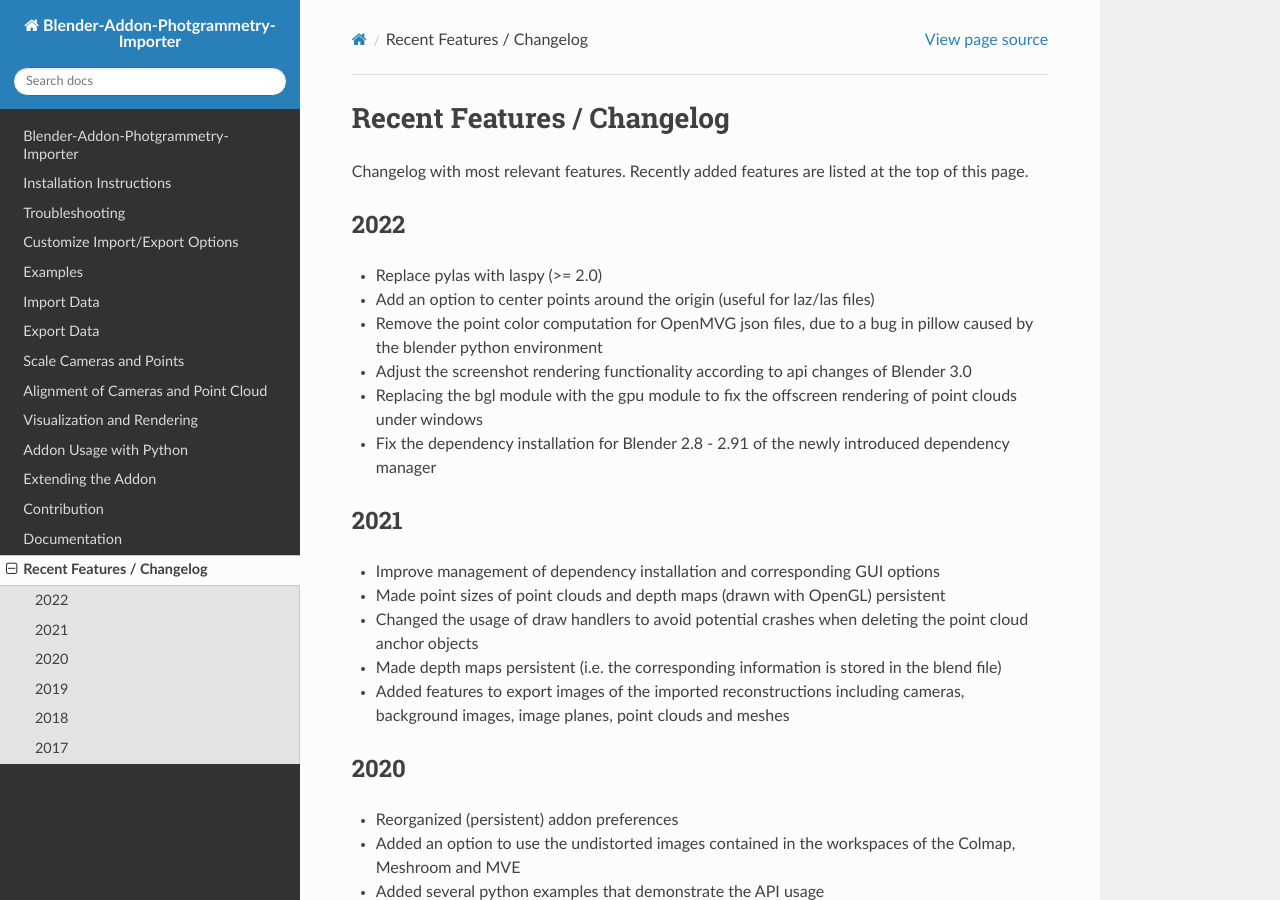
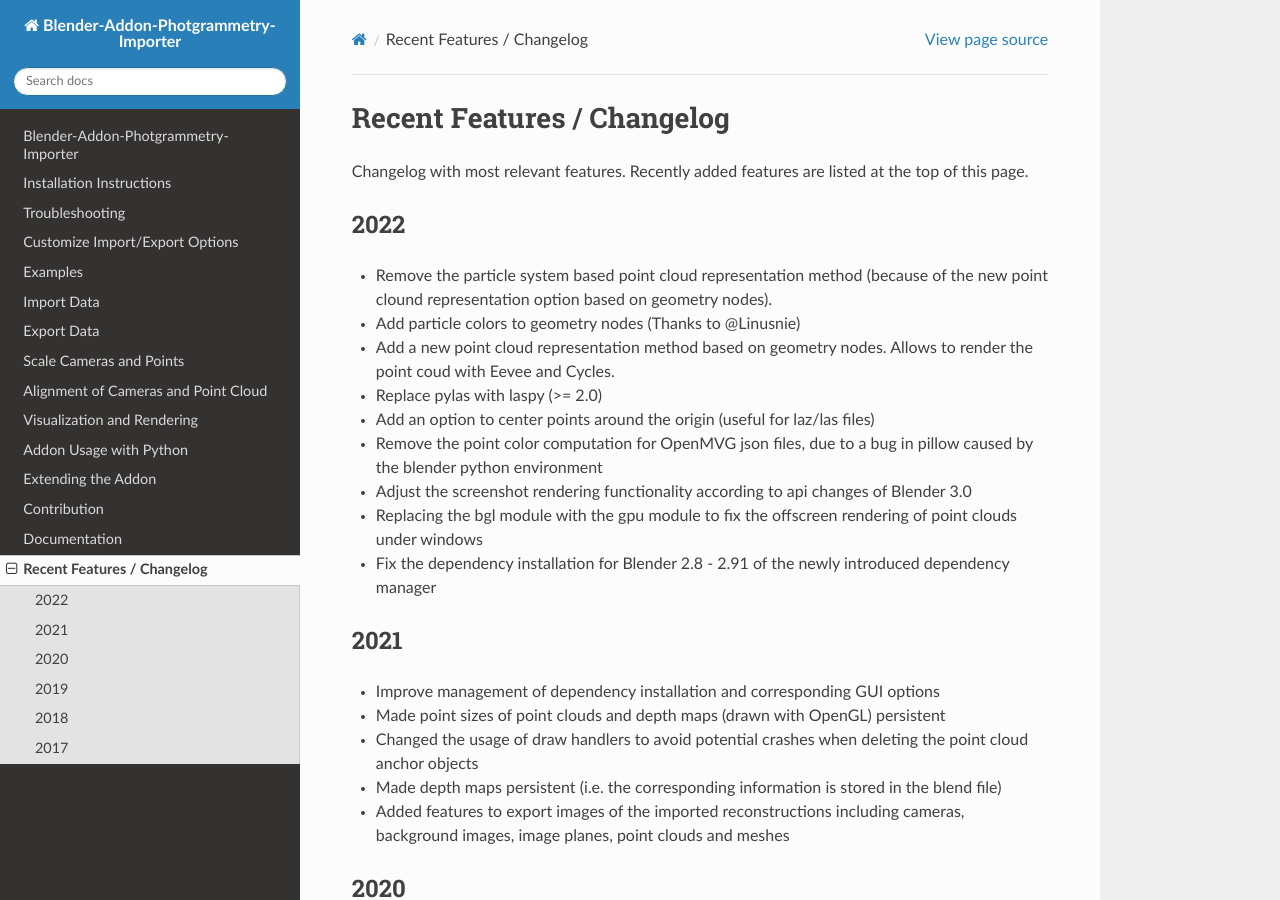
Before and after one commit to SBCV/Blender-Addon-Photogrammetry-Importer, a Sphinx documentation site: the page built from doc/sphinx/source/changelog.rst, in a window 1280 px wide and 900 px high. Built offline with Sphinx 7.4.7 and the Read the Docs theme 2.0.0, drawn with Linux system fonts in a browser that asks for light colours; pages that are not in the unit, such as notebooks, are missing from menus.

Commit message:
Update changelog

```diff
--- a/doc/sphinx/source/changelog.rst
+++ b/doc/sphinx/source/changelog.rst
@@ -6,6 +6,9 @@
 
 2022
 ====
+* Remove the particle system based point cloud representation method (because of the new point clound representation option based on geometry nodes).
+* Add particle colors to geometry nodes (Thanks to @Linusnie)
+* Add a new point cloud representation method based on geometry nodes. Allows to render the point coud with Eevee and Cycles.
 * Replace pylas with laspy (>= 2.0)
 * Add an option to center points around the origin (useful for laz/las files)
 * Remove the point color computation for OpenMVG json files, due to a bug in pillow caused by the blender python environment
```
